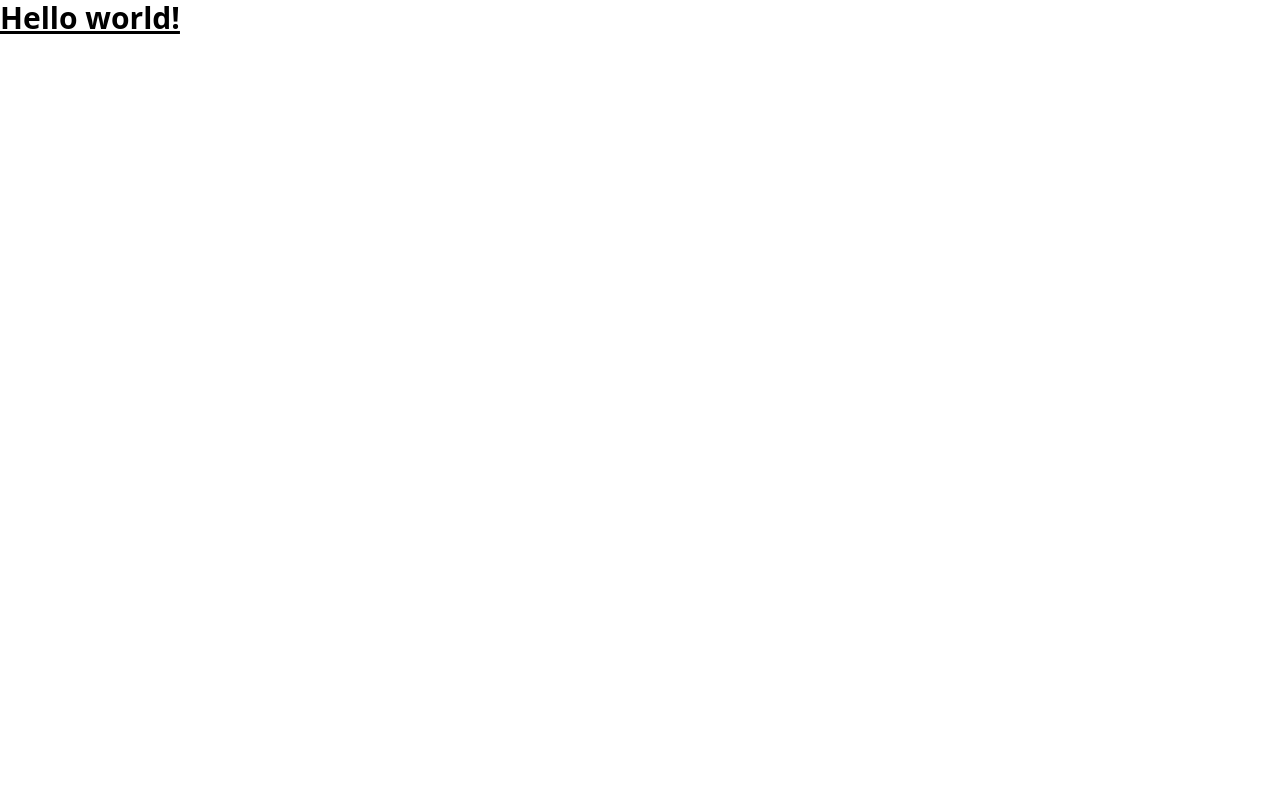
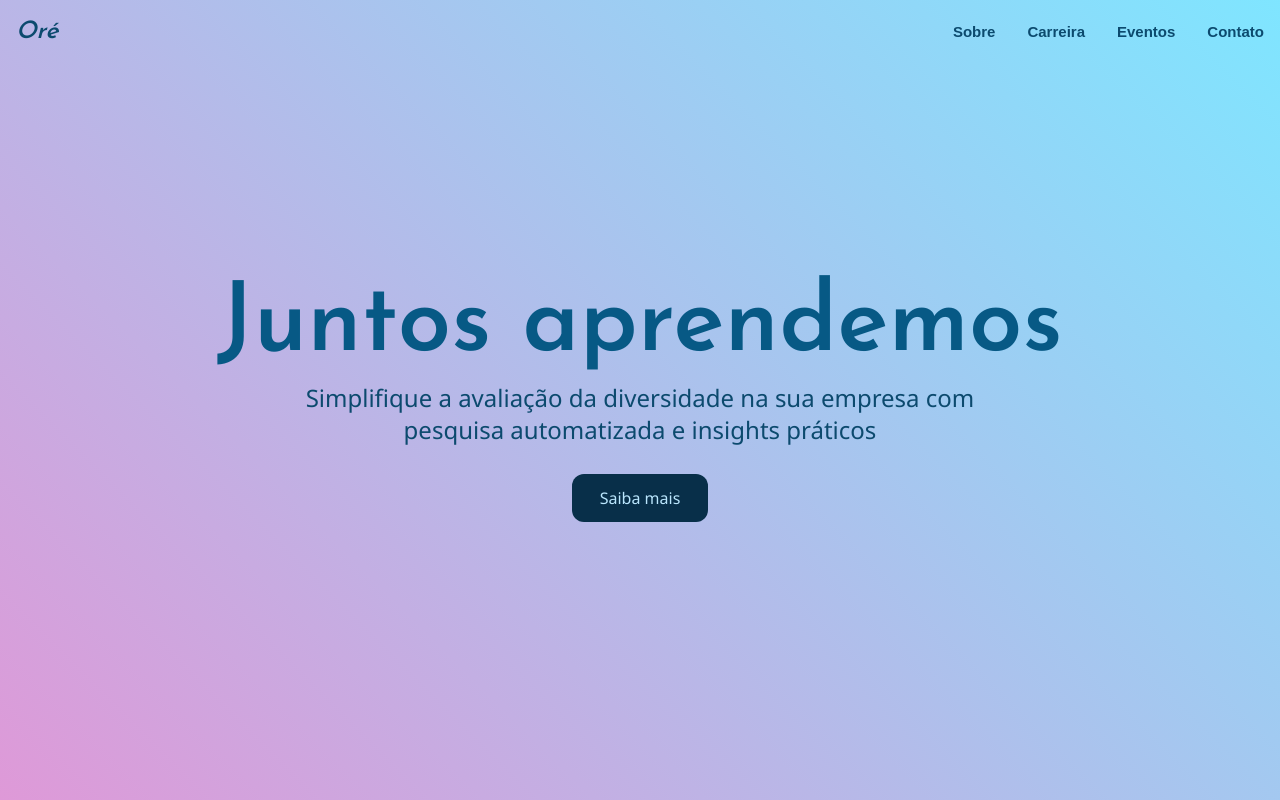
Before and after one commit to develis/hacka4all, a Vue app: page / in a window 1280 px wide. Shown: the top 800 px of the page. Built offline with nearby package versions, Linux system fonts and the light colour scheme.

Commit message:
feat: componentes do site

```diff
--- a/src/App.vue
+++ b/src/App.vue
@@ -1,9 +1,39 @@
-<script setup>
-import HelloWorld from './components/HelloWorld.vue'
+<script>
+  import Header from './components/Header.vue'
+  import Hero from './components/Hero.vue'
+  import Footer from './components/Footer.vue'
+  import About from './components/About.vue'
+
+  export default {
+    name: 'App',
+    components: {
+      Header,
+      Hero,
+      About,
+      Footer,
+    },
+  }
 </script>
 
 <template>
-  <h1 className="text-3xl font-bold underline">
-    Hello world!
-  </h1>
+  <div
+    class="background flex flex-col bg-brand-white min-h-screen justify-between"
+  >
+    <Header />
+    <main>
+      <Hero />
+      <About />
+      <Footer />
+    </main>
+  </div>
 </template>
+
+<style>
+  .background {
+    background: linear-gradient(
+      45deg,
+      rgba(255, 0, 150, 0.5),
+      rgba(0, 204, 255, 0.5)
+    );
+  }
+</style>
--- /dev/null
+++ b/src/components/About.vue
@@ -0,0 +1,40 @@
+<script>
+  export default {
+    name: 'AppAbout',
+  }
+</script>
+
+<template>
+  <section class="py-24 w-full bg-brand-white">
+    <div class="mx-auto max-w-[1280px]">
+      <div class="space-y-8 w-2/4">
+        <div
+          class="rounded-xl bg-gray-100 text-gray-900 text-sm px-3 p-2 max-w-max shadow-md uppercase tracking-wider"
+        >
+          Descubra
+        </div>
+        <div>
+          <h2 class="mb-2 text-2xl">Lorem Ipsum</h2>
+          <p>
+            Lorem ipsum dolor sit amet consectetur adipisicing elit. Nam quidem
+            amet corrupti vitae, repellendus animi.
+          </p>
+        </div>
+        <ul class="space-y-4">
+          <li class="flex items-center gap-4">
+            <div class="px-4 py-2 rounded-full bg-pink-200 w-max h-max">C</div>
+            <p>Beneficio 1</p>
+          </li>
+          <li class="flex items-center gap-4">
+            <div class="px-4 py-2 rounded-full bg-pink-200 w-max h-max">C</div>
+            <p>Beneficio 2</p>
+          </li>
+          <li class="flex items-center gap-4">
+            <div class="px-4 py-2 rounded-full bg-pink-200 w-max h-max">C</div>
+            <p>Beneficio 3</p>
+          </li>
+        </ul>
+      </div>
+    </div>
+  </section>
+</template>
--- /dev/null
+++ b/src/components/Footer.vue
@@ -0,0 +1,112 @@
+<script>
+  export default {
+    name: 'AppApp',
+    data() {
+      return {
+        navLinks: [
+          {
+            name: 'Sobre',
+            href: '#sobre',
+          },
+          {
+            name: 'Carreira',
+            href: '#carreira',
+          },
+          {
+            name: 'Eventos',
+            href: '#eventos',
+          },
+          {
+            name: 'Contato',
+            href: '#contato',
+          },
+        ],
+        socialLinks: [
+          {
+            name: 'Facebook',
+            src: 'icon-facebook',
+            url: 'https://www.facebook.com/',
+          },
+          {
+            name: 'Twitter',
+            src: 'icon-twitter',
+            url: 'https://www.x.com',
+          },
+          {
+            name: 'Instagram',
+            src: 'icon-instagram',
+            url: 'https://www.instagram.com',
+          },
+        ],
+      }
+    },
+  }
+</script>
+
+<template>
+  <footer class="w-full bg-brand-black py-10 grow">
+    <div
+      class="mx-auto flex max-w-[1280px] flex-col items-center gap-y-12 px-6 md:flex-row md:justify-between"
+    >
+      <div
+        class="flex flex-col items-center gap-y-12 md:items-start md:gap-y-8"
+      >
+        <a href="#home" class="text-white">
+          <h2 class="font-josefin-sans text-2xl font-bold text-white italic">
+            Oré
+          </h2>
+        </a>
+        <ul class="flex flex-col items-center justify-center gap-6 md:flex-row">
+          <li v-for="link in navLinks" :key="link.name">
+            <a
+              :href="link.href"
+              class="nav__links font-alata text-[18px] text-white transition-all ease-out md:text-[15px]"
+              >{{ link.name }}</a
+            >
+          </li>
+        </ul>
+      </div>
+      <div
+        class="flex flex-col items-center gap-y-6 text-center md:items-end md:gap-y-4"
+      >
+        <ul class="flex gap-x-5">
+          <li v-for="link in socialLinks" :key="link.name">
+            <a
+              :href="link.url"
+              target="_blank"
+              rel="noopener"
+              class="nav__links transition-all ease-out"
+            >
+              <img
+                :src="`/assets/${link.src}.svg`"
+                :alt="link.name"
+                class="h-6 w-6"
+              />
+            </a>
+          </li>
+        </ul>
+        <p
+          class="font-atala text-[18px] tracking-wide text-brand-dark-gray md:text-sm"
+        >
+          © {{ new Date().getFullYear() }} Oré. Todos os direitos reservados.
+        </p>
+      </div>
+    </div>
+  </footer>
+</template>
+
+<style scoped>
+  .nav__links:after {
+    content: '';
+    display: block;
+    width: 0;
+    height: 2px;
+    margin: 0 auto;
+    margin-top: 8px;
+    background: none repeat scroll 0 0 rgb(255, 255, 255);
+    transition: all ease-in-out 0.3s;
+  }
+  .nav__links:hover:after {
+    width: 24px;
+  }
+</style>
--- /dev/null
+++ b/src/components/Header.vue
@@ -0,0 +1,114 @@
+<script>
+  export default {
+    name: 'AppHeader',
+    data() {
+      return {
+        menuOpen: false,
+        hamburgerButton: '/assets/icon-hamburger.svg',
+        closeButton: '/assets/icon-close.svg',
+        isScrolled: false,
+        navLinks: [
+          {
+            name: 'Sobre',
+            href: '#sobre',
+          },
+          {
+            name: 'Carreira',
+            href: '#carreira',
+          },
+          {
+            name: 'Eventos',
+            href: '#eventos',
+          },
+          {
+            name: 'Contato',
+            href: '#contato',
+          },
+        ],
+      }
+    },
+    mounted() {
+      window.addEventListener('scroll', this.handleScroll)
+    },
+    beforeDestroy() {
+      window.removeEventListener('scroll', this.handleScroll)
+    },
+    methods: {
+      toogleMenu() {
+        this.menuOpen = !this.menuOpen
+      },
+      handleScroll() {
+        this.isScrolled = window.scrollY > 0
+      },
+    },
+  }
+</script>
+
+<template>
+  <header
+    class="fixed z-20 w-full transition-colors duration-300"
+    :class="isScrolled ? 'bg-white/50' : 'bg-transparent'"
+  >
+    <div class="mx-auto max-w-[1280px] flex items-center">
+      <nav
+        class="flex w-full flex-wrap items-start p-4 transition-all"
+        :class="{
+          'h-screen bg-brand-black md:h-max md:bg-transparent': menuOpen,
+        }"
+      >
+        <a href="#home" class="w-2/4 shrink-0">
+          <h1
+            class="title font-josefin-sans text-2xl font-bold text-sky-900 italic"
+          >
+            Oré
+          </h1>
+        </a>
+        <div class="flex w-2/4 shrink-0 justify-end md:hidden">
+          <button
+            type="button"
+            @click="toogleMenu"
+            data-toggle
+            aria-controls="NavigationCollapse"
+            :aria-expanded="menuOpen"
+            aria-label="Toggle navigation"
+            class="rotate-0 cursor-pointer border-none outline-none transition-all duration-700 ease-out"
+            :class="{ 'rotate-180': menuOpen }"
+          >
+            <img :src="menuOpen ? closeButton : hamburgerButton" alt="Menu" />
+          </button>
+        </div>
+        <div
+          id="NavigationCollapse"
+          class="w-full md:block md:w-2/4"
+          :class="{ hidden: !menuOpen }"
+        >
+          <ul class="flex flex-col gap-8 md:flex-row md:justify-end">
+            <li v-for="link in navLinks" :key="link.name">
+              <a
+                :href="link.href"
+                class="nav__links font-josefin-sans text-2xl font-bold uppercase text-sky-900 transition-all ease-out md:font-alata md:text-[15px] md:capitalize"
+                >{{ link.name }}</a
+              >
+            </li>
+          </ul>
+        </div>
+      </nav>
+    </div>
+  </header>
+</template>
+
+<style scoped>
+  .nav__links::after {
+    content: '';
+    display: block;
+    width: 0;
+    height: 2px;
+    margin: 0 auto;
+    margin-top: 8px;
+    background: none repeat scroll 0 0 rgb(255, 255, 255);
+    transition: all ease-in-out 0.3s;
+  }
+  .nav__links:hover::after {
+    width: 24px;
+  }
+</style>
--- a/src/components/HelloWorld.vue
+++ /dev/null
@@ -1,40 +0,0 @@
-<script setup>
-import { ref } from 'vue'
-
-defineProps({
-  msg: String,
-})
-
-const count = ref(0)
-</script>
-
-<template>
-  <h1>{{ msg }}</h1>
-
-  <div class="card">
-    <button type="button" @click="count++">count is {{ count }}</button>
-    <p>
-      Edit
-      <code>components/HelloWorld.vue</code> to test HMR
-    </p>
-  </div>
-
-  <p>
-    Check out
-    <a href="https://vuejs.org/guide/quick-start.html#local" target="_blank"
-      >create-vue</a
-    >, the official Vue + Vite starter
-  </p>
-  <p>
-    Install
-    <a href="https://github.com/vuejs/language-tools" target="_blank">Volar</a>
-    in your IDE for a better DX
-  </p>
-  <p class="read-the-docs">Click on the Vite and Vue logos to learn more</p>
-</template>
-
-<style scoped>
-.read-the-docs {
-  color: #888;
-}
-</style>
--- /dev/null
+++ b/src/components/Hero.vue
@@ -0,0 +1,25 @@
+<script>
+  export default {
+    name: 'AppHero',
+  }
+</script>
+
+<template>
+  <section class="h-screen flex flex-col items-center justify-center">
+    <div class="mb-7 flex flex-col items-center justify-center">
+      <h2 class="font-josefin-sans text-8xl font-bold mb-2 text-sky-800">
+        Juntos aprendemos
+      </h2>
+      <p class="text-2xl max-w-[700px] text-center text-sky-900">
+        Simplifique a avaliação da diversidade na sua empresa com pesquisa
+        automatizada e insights práticos
+      </p>
+    </div>
+    <button
+      type="button"
+      class="rounded-xl px-7 py-3 bg-sky-950 text-sky-200 hover:bg-sky-800 transition-colors duration-200"
+    >
+      Saiba mais
+    </button>
+  </section>
+</template>
--- a/src/style.css
+++ b/src/style.css
@@ -1,3 +1,7 @@
 @tailwind base;
 @tailwind components;
 @tailwind utilities;
+
+* {
+  font-family: 'Alata', 'Segoe UI', Tahoma, Geneva, Verdana, sans-serif;
+}
```
Also changed, not shown: 1 other file (tests, documents, lock files or other folders).
